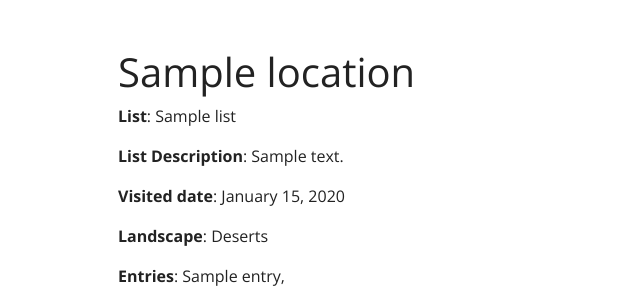
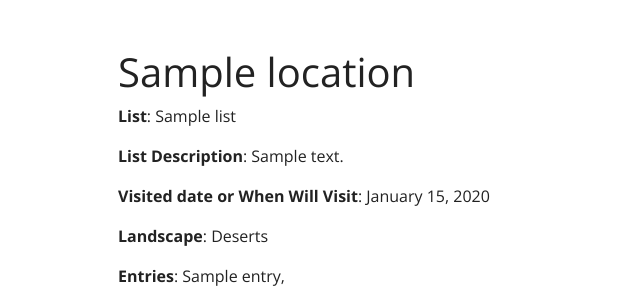
Before and after one commit to mxrtydluffy/Travel-BucketList, a Flask app: page /location/1 in a window 1280 px wide. Shown: the part 56-361 px from the top of the page, without its empty margins (0-640 px from the left). Run offline with Flask 2, Linux system fonts and the light colour scheme; tables that the repository leaves empty hold one stand-in row (values such as "Sample post"); some libraries are stand-ins or nearby versions.

Commit message:
[UPDATE] Revisions

```diff
--- a/scenery_app/templates/location_detail.html
+++ b/scenery_app/templates/location_detail.html
@@ -26,7 +26,7 @@
 
 {% if location.visited_date %}
 <p>
-    <strong>Visited date</strong>: {{ location.visited_date.strftime('%B %d, %Y') }}
+    <strong>Visited date or When Will Visit</strong>: {{ location.visited_date.strftime('%B %d, %Y') }}
 </p>
 {% endif %}
 
```
